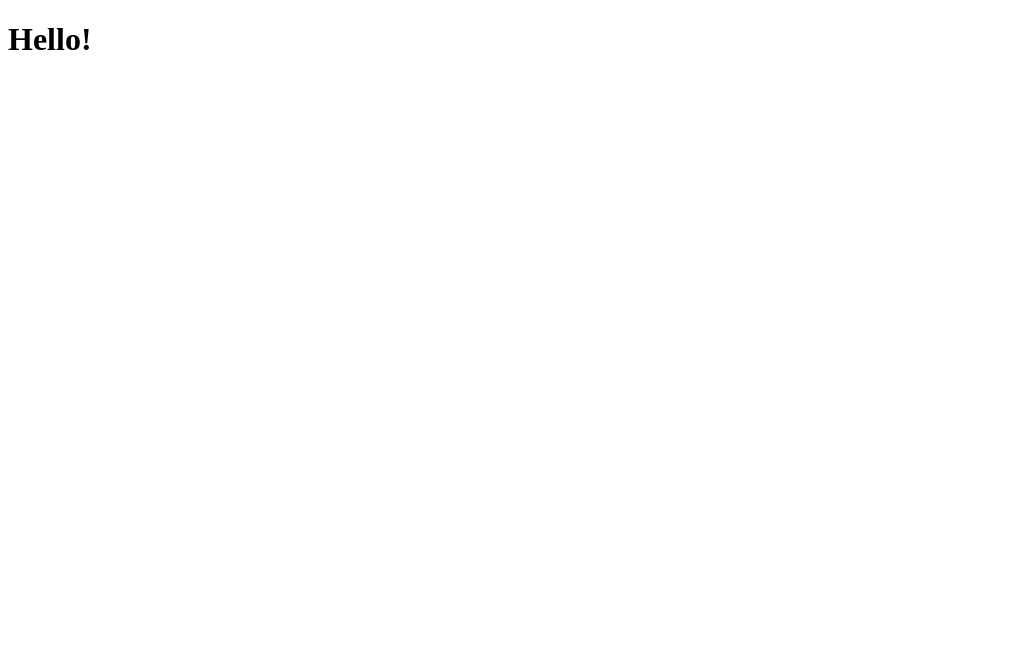
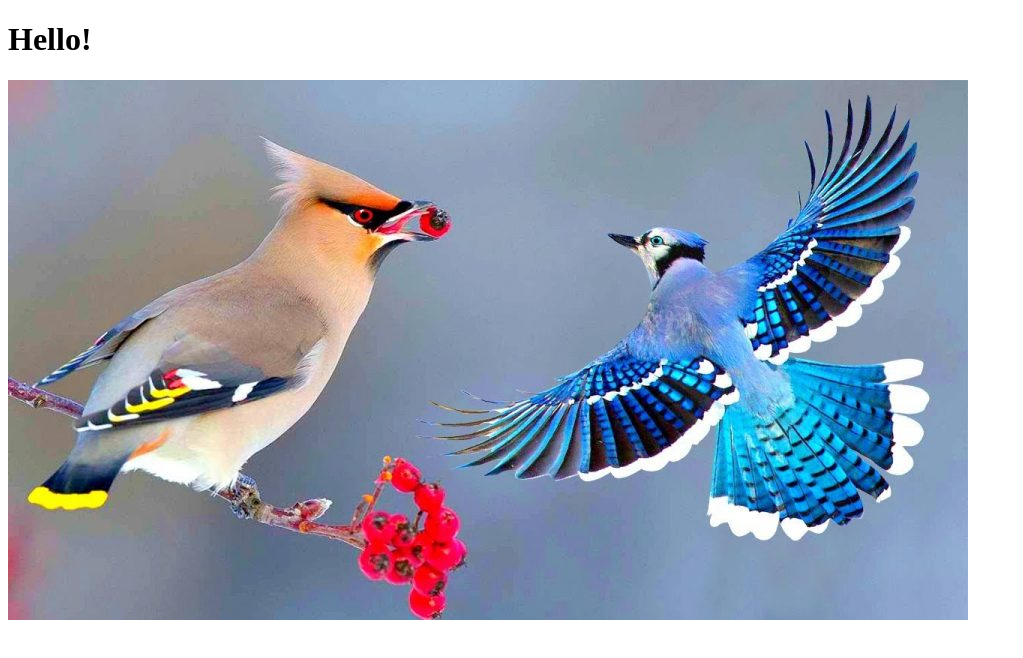
Before and after one commit to AzmaryZannatAurin/Folder, a plain HTML site: page index.html in a window 1280 px wide. Shown: the whole page, without its empty margins (0-1023 px from the left). Drawn offline with Linux system fonts and the light colour scheme.

Commit message:
Added an image

```diff
--- a/index.html
+++ b/index.html
@@ -8,5 +8,6 @@
 </head>
 <body>
     <h1> Hello! </h1>
+    <img src = 'image-51.png' alt = "">
 </body>
 </html>
```
Also changed, not shown: image-51.png (added).
